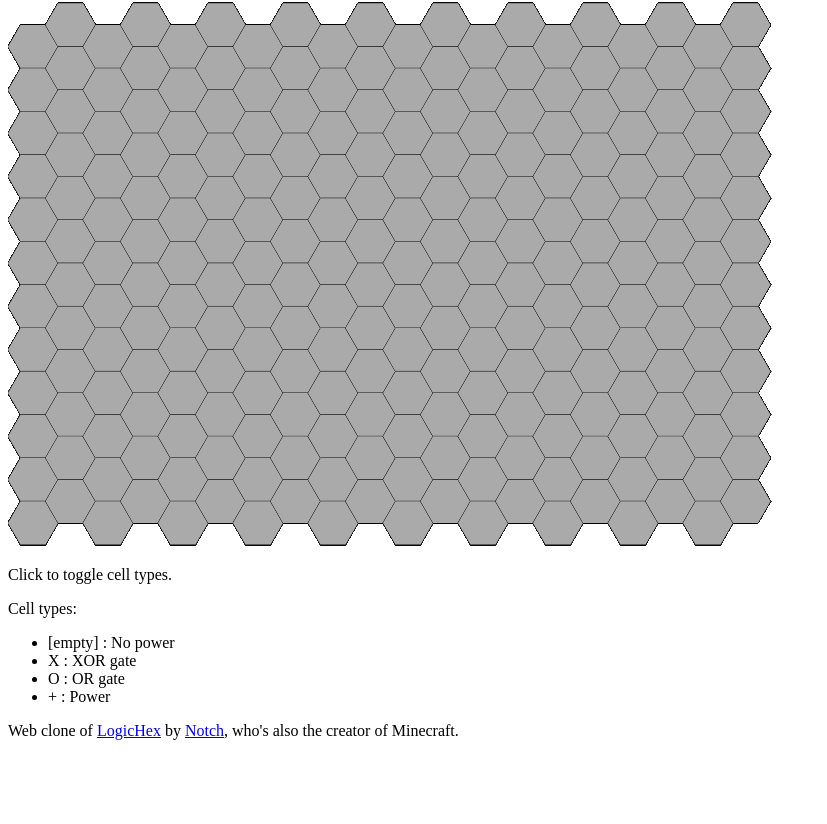
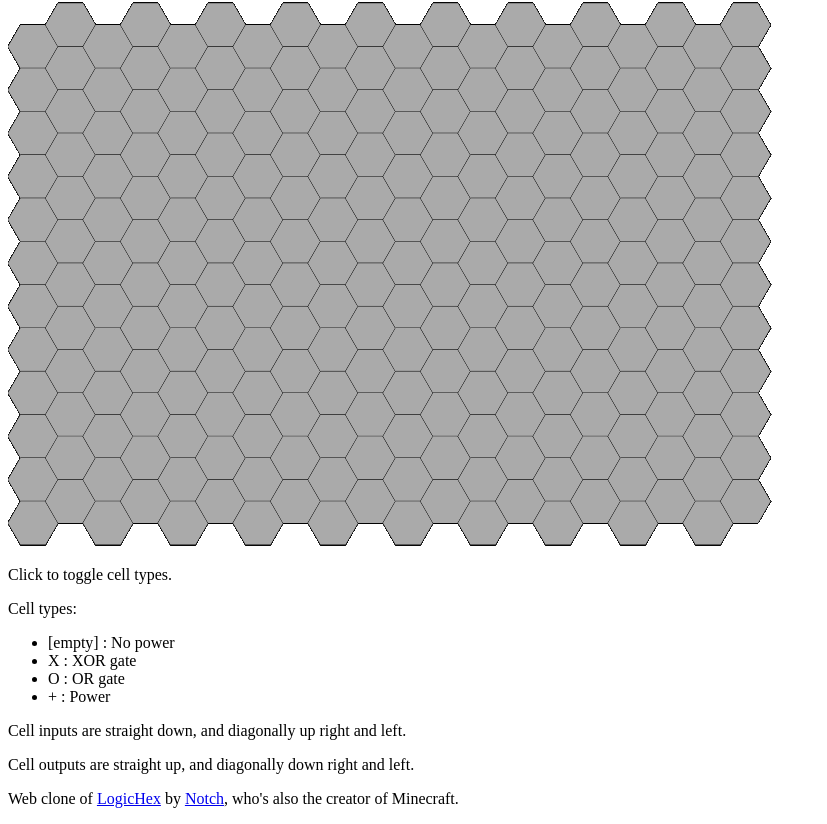
Before and after one commit to sylvia43/HexLogic, a plain HTML site: page index.html in a window 1280 px wide. Shown: the part 66-890 px from the top of the page, without its empty margins (0-827 px from the left). Before the commit the page ends 822 px from the top, so only its background shows below. Drawn offline with Linux system fonts and the light colour scheme.

Commit message:
Added more info.

```diff
--- a/index.html
+++ b/index.html
@@ -15,6 +15,10 @@
     <li>O : OR gate</li>
     <li>+ : Power</li>
   </ul>
+
+  <p>Cell inputs are straight down, and diagonally up right and left.</p>
+  <p>Cell outputs are straight up, and diagonally down right and left.</p>
+
   <p>Web clone of <a href="https://mojang.com/notch/logichex/">LogicHex</a> by <a href="https://mojang.com/notch/">Notch</a>, who's also the creator of Minecraft.</p>
 </body>
 </html>
```
